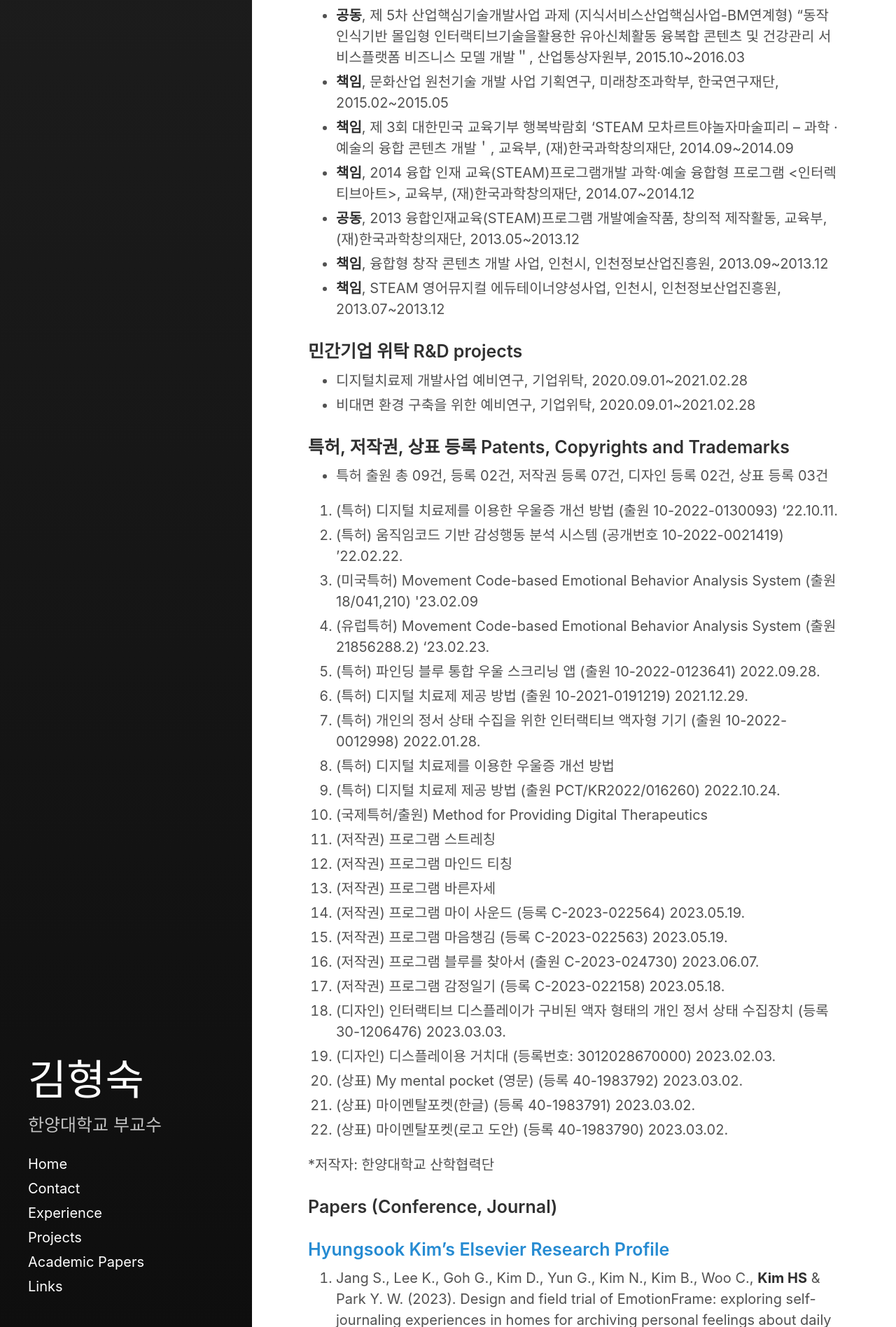
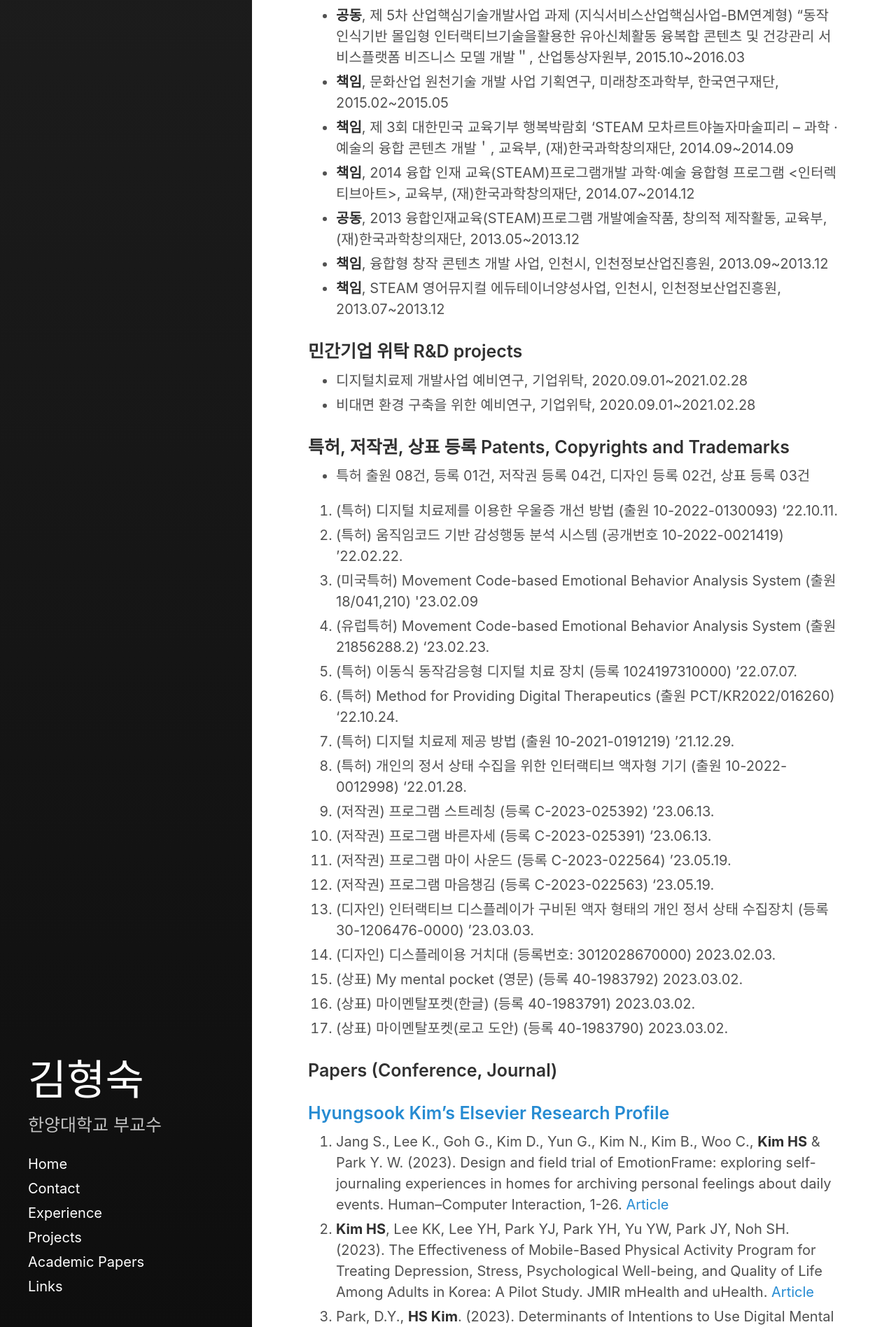
Before and after one commit to Rugger12/hyungsook, a Jekyll site: the page built from _posts/2023-06-13-about-me.md, in a window 1280 px wide. Shown: the part 3103-5000 px from the top of the page at 70% size. Built offline with Jekyll 4.4.1, drawn with Linux system fonts in a browser that asks for light colours; some of the changed text lies outside the part shown.

Commit message:
Update 2023-06-13-about-me.md

```diff
--- a/_posts/2023-06-13-about-me.md
+++ b/_posts/2023-06-13-about-me.md
@@ -78,33 +78,26 @@ excerpt_separator:  <!--more-->
 * 비대면 환경 구축을 위한 예비연구, 기업위탁, 2020.09.01~2021.02.28
 
 ### 특허, 저작권, 상표 등록 Patents, Copyrights and Trademarks
-* 특허 출원 총 09건, 등록 02건, 저작권 등록 07건, 디자인 등록 02건, 상표 등록 03건
+* 특허 출원 08건, 등록 01건, 저작권 등록 04건, 디자인 등록 02건, 상표 등록 03건
 <ol>
   <li>(특허) 디지털 치료제를 이용한 우울증 개선 방법 (출원 10-2022-0130093) ‘22.10.11.</li>
   <li>(특허) 움직임코드 기반 감성행동 분석 시스템 (공개번호 10-2022-0021419) ’22.02.22.</li>
   <li>(미국특허) Movement Code-based Emotional Behavior Analysis System (출원 18/041,210) '23.02.09</li>
   <li>(유럽특허) Movement Code-based Emotional Behavior Analysis System (출원 21856288.2) ‘23.02.23.</li>
-  <li>(특허) 파인딩 블루 통합 우울 스크리닝 앱 (출원 10-2022-0123641) 2022.09.28.</li>
-  <li>(특허) 디지털 치료제 제공 방법 (출원 10-2021-0191219) 2021.12.29.</li>
-  <li>(특허) 개인의 정서 상태 수집을 위한 인터랙티브 액자형 기기 (출원 10-2022-0012998) 2022.01.28.</li>
-  <li>(특허) 디지털 치료제를 이용한 우울증 개선 방법</li>
-  <li>(특허) 디지털 치료제 제공 방법 (출원 PCT/KR2022/016260) 2022.10.24.</li>
-  <li>(국제특허/출원) Method for Providing Digital Therapeutics </li>
-  <li>(저작권) 프로그램 스트레칭</li>
-  <li>(저작권) 프로그램 마인드 티칭</li>
-  <li>(저작권) 프로그램 바른자세</li>
-  <li>(저작권) 프로그램 마이 사운드 (등록 C-2023-022564) 2023.05.19.</li>
-  <li>(저작권) 프로그램 마음챙김 (등록 C-2023-022563) 2023.05.19.</li>
-  <li>(저작권) 프로그램 블루를 찾아서 (출원 C-2023-024730) 2023.06.07.</li>
-  <li>(저작권) 프로그램 감정일기 (등록 C-2023-022158) 2023.05.18.</li>
-  <li>(디자인) 인터랙티브 디스플레이가 구비된 액자 형태의 개인 정서 상태 수집장치 (등록 30-1206476) 2023.03.03.</li>
+  <li>(특허) 이동식 동작감응형 디지털 치료 장치 (등록 1024197310000) ’22.07.07.</li>
+  <li>(특허) Method for Providing Digital Therapeutics (출원 PCT/KR2022/016260) ‘22.10.24.</li>
+  <li>(특허) 디지털 치료제 제공 방법 (출원 10-2021-0191219) ’21.12.29.</li>
+  <li>(특허) 개인의 정서 상태 수집을 위한 인터랙티브 액자형 기기 (출원 10-2022-0012998) ‘22.01.28.</li>
+  <li>(저작권) 프로그램 스트레칭 (등록 C-2023-025392) ’23.06.13.</li>
+  <li>(저작권) 프로그램 바른자세 (등록 C-2023-025391) ‘23.06.13.</li>
+  <li>(저작권) 프로그램 마이 사운드 (등록 C-2023-022564) ’23.05.19.</li>
+  <li>(저작권) 프로그램 마음챙김 (등록 C-2023-022563) ‘23.05.19.</li>
+  <li>(디자인) 인터랙티브 디스플레이가 구비된 액자 형태의 개인 정서 상태 수집장치 (등록 30-1206476-0000) ’23.03.03.</li>
   <li>(디자인) 디스플레이용 거치대 (등록번호: 3012028670000) 2023.02.03.</li>
   <li>(상표) My mental pocket (영문) (등록 40-1983792) 2023.03.02.</li>
   <li>(상표) 마이멘탈포켓(한글) (등록 40-1983791) 2023.03.02.</li>
   <li>(상표) 마이멘탈포켓(로고 도안) (등록 40-1983790) 2023.03.02.</li>
 </ol>
-*저작자: 한양대학교 산학협력단
-
 
 <a name="papers"></a>
 ### Papers (Conference, Journal)
```
